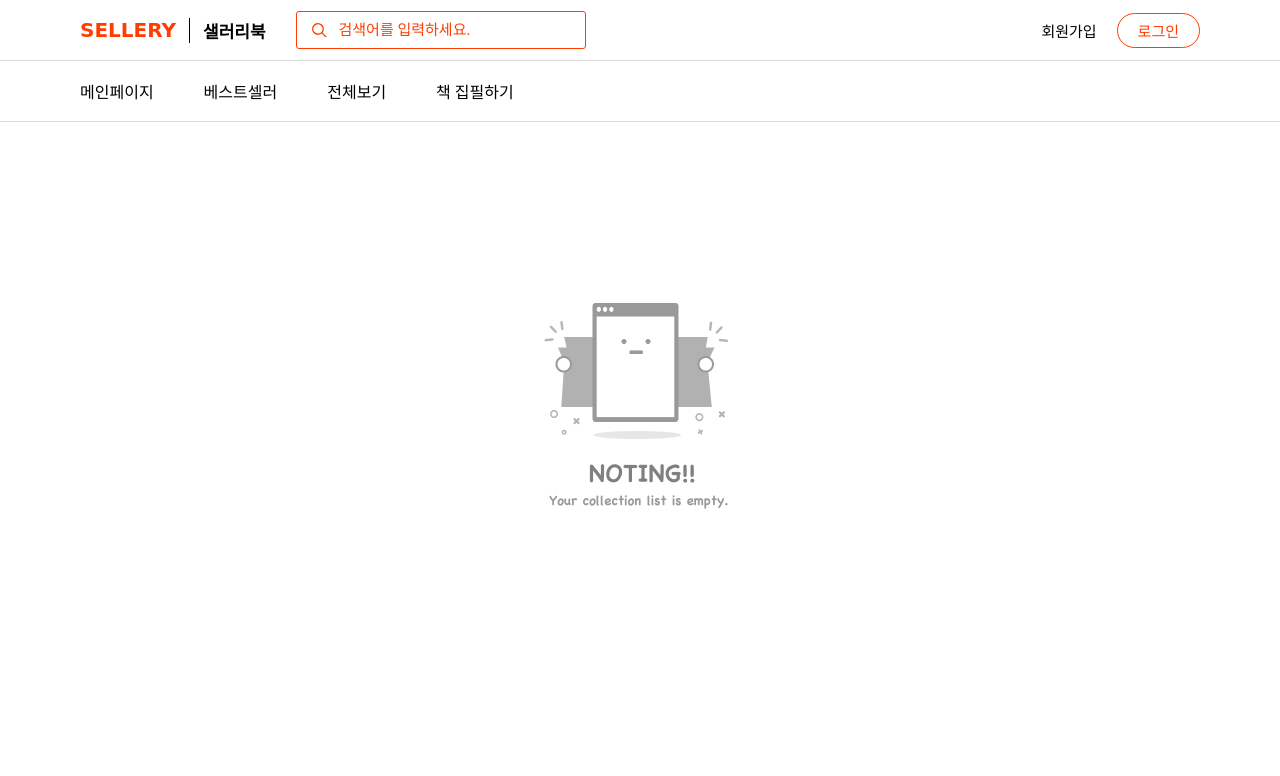
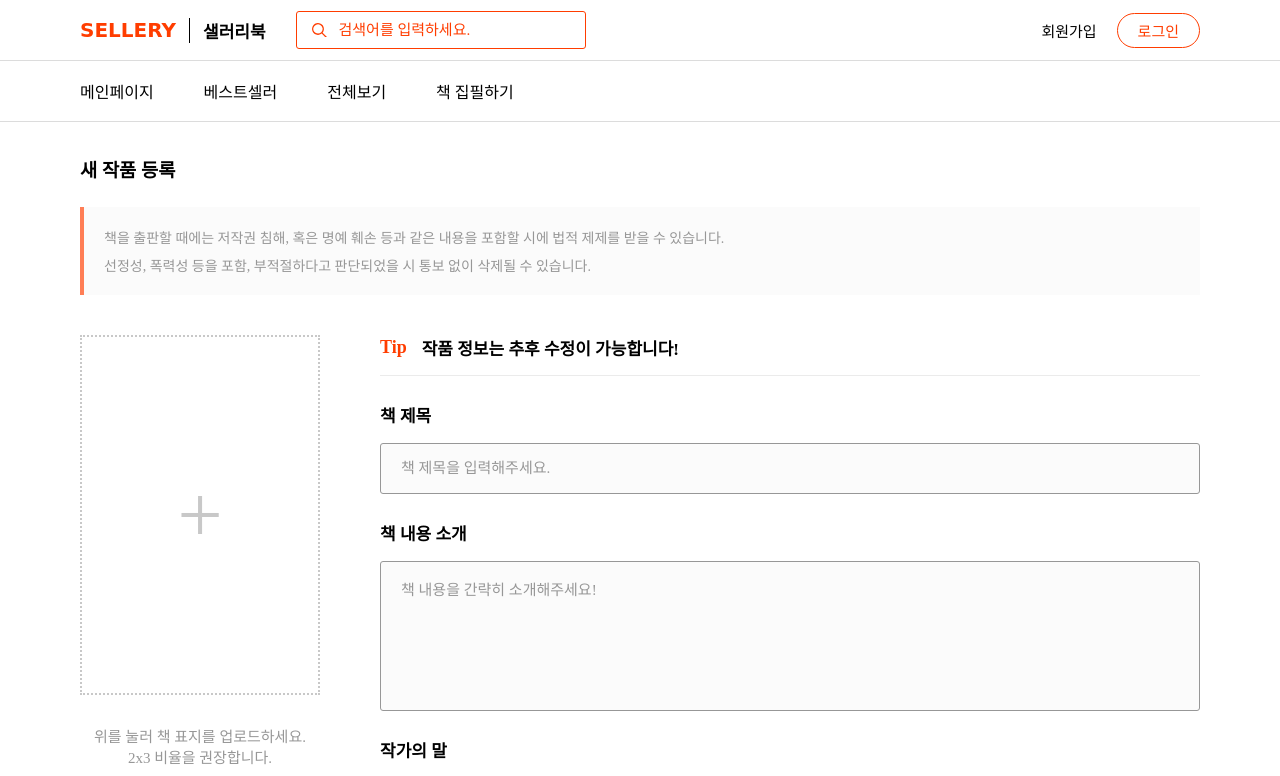
Before and after one commit to jidole02/sellery-book, a Next.js app in the folder next-js/: page /write/new in a window 1280 px wide. Before the commit this address had no page. Shown: the top 776 px of the page. Built offline with nearby package versions, Linux system fonts and the light colour scheme; a web font is replaced by a local one.

Commit message:
[CREATE] WRITE BOOK PAGE

```diff
--- /dev/null
+++ b/next-js/pages/write/new/description.tsx
@@ -0,0 +1,19 @@
+import * as S from "./styles";
+
+export default function Description() {
+  return (
+    <>
+      <h3>새 작품 등록</h3>
+      <S.Description>
+        <p>
+          책을 출판할 때에는 저작권 침해, 혹은 명예 훼손 등과 같은 내용을 포함할
+          시에 법적 제제를 받을 수 있습니다.
+        </p>
+        <p>
+          선정성, 폭력성 등을 포함, 부적절하다고 판단되었을 시 통보 없이 삭제될
+          수 있습니다.{" "}
+        </p>
+      </S.Description>
+    </>
+  );
+}
--- /dev/null
+++ b/next-js/pages/write/new/index.tsx
@@ -0,0 +1,85 @@
+import { useState } from "react";
+import { GenreArr } from "../../../src/utils/export";
+import Description from "./description";
+import * as S from "./styles";
+import Tip from "./tip";
+
+export default function NewPage() {
+  const [data, setData] = useState({
+    coverImg: "",
+    title: "",
+    intro: "",
+    writerComment: "",
+    genre: "",
+  });
+  const { coverImg, title, intro, writerComment, genre } = data;
+  const handleData = (event): void => {
+    const { name, value } = event.target;
+    setData({
+      ...data,
+      [name]: value,
+    });
+  };
+  console.log(data)
+  return (
+    <S.Wrapper>
+      <S.Container>
+        <Description />
+        <S.InpContainer>
+          <>
+            <S.LEFT_SIDE>
+              <button />
+              <p>
+                위를 눌러 책 표지를 업로드하세요.
+                <br /> 2x3 비율을 권장합니다.
+              </p>
+            </S.LEFT_SIDE>
+          </>
+          <>
+            <S.RIGHT_SIDE>
+              <Tip />
+              <>
+                <S.WriteWrapper>
+                  <span>책 제목</span>
+                  <input
+                    type="text"
+                    placeholder="책 제목을 입력해주세요."
+                    name="title"
+                    onChange={handleData}
+                  />
+                </S.WriteWrapper>
+                <S.WriteWrapper>
+                  <span>책 내용 소개</span>
+                  <textarea
+                    placeholder="책 내용을 간략히 소개해주세요!"
+                    name="intro"
+                    onChange={handleData}
+                  />
+                </S.WriteWrapper>
+                <S.WriteWrapper>
+                  <span>작가의 말</span>
+                  <textarea
+                    placeholder="독자에게 하고싶은 말을 적어주세요."
+                    name="writerComment"
+                    onChange={handleData}
+                  />
+                </S.WriteWrapper>
+                <S.WriteWrapper>
+                  <span>장르</span>
+                  <select name="genre" onChange={handleData}>
+                    {GenreArr.map((genre, index) => (
+                      <option key={index} value={genre}>
+                        {genre}
+                      </option>
+                    ))}
+                  </select>
+                </S.WriteWrapper>
+                <button>저장하기</button>
+              </>
+            </S.RIGHT_SIDE>
+          </>
+        </S.InpContainer>
+      </S.Container>
+    </S.Wrapper>
+  );
+}
--- /dev/null
+++ b/next-js/pages/write/new/styles.ts
@@ -0,0 +1,128 @@
+import styled from "@emotion/styled";
+import { CONTAIENR, WRAPPER } from "../../../styles";
+import { COLOR } from "./../../../styles/index";
+
+export const Wrapper = styled(WRAPPER)`
+  padding-top: 35px;
+  padding-bottom: 150px;
+`;
+
+export const Container = styled(CONTAIENR)`
+  display: flex;
+  flex-direction: column;
+`;
+
+export const Description = styled.div`
+  border-left: 4px solid ${COLOR.sub};
+  background: ${COLOR.background};
+  padding: 16px 20px;
+  color: ${COLOR.text};
+  margin-top: 25px;
+  font-size: 14px;
+  & p {
+    margin: 0;
+    padding: 4px 0;
+  }
+`;
+
+export const InpContainer = styled.div`
+  margin-top: 40px;
+  display: flex;
+  justify-content: space-between;
+`;
+
+export const LEFT_SIDE = styled.div`
+  width: 240px;
+  display: flex;
+  flex-direction: column;
+  align-items: center;
+  & button {
+    width: 100%;
+    height: 360px;
+    background: none;
+    border: 2px dotted rgb(200, 200, 200);
+    font-size: 80px;
+    color: rgb(200, 200, 200);
+    &::after {
+      content: "+";
+    }
+  }
+  & p {
+    text-align: center;
+    font-size: 15px;
+    color: ${COLOR.text};
+    margin-top: 30px;
+  }
+`;
+
+export const RIGHT_SIDE = styled.div`
+  display: flex;
+  flex-direction: column;
+  gap: 26px;
+  width: 820px;
+  & button {
+    background: ${COLOR.main};
+    color: white;
+    width: 100%;
+    font-size: 20px;
+    padding: 15px 0;
+    box-sizing: content-box;
+    border-radius: 3px;
+    margin-top: 20px;
+    font-weight: bold;
+    opacity: 0.5;
+  }
+`;
+
+export const Tip = styled.div`
+  padding-bottom: 15px;
+  font-size: 17px;
+  border-bottom: 1px solid #ebebeb;
+  width: 100%;
+  display: flex;
+  align-items: center;
+  & b {
+    font-size: 18px;
+    color: ${COLOR.main};
+  }
+  & aside {
+    font-weight: bold;
+    color: black;
+    margin-left: 15px;
+  }
+`;
+
+export const WriteWrapper = styled.div`
+  display: flex;
+  flex-direction: column;
+  gap: 16px;
+  font-size: 17px;
+  color: black;
+  font-weight: bold;
+  & input,
+  textarea,
+  select {
+    outline: none;
+    border: 1px solid ${COLOR.text};
+    color: ${COLOR.text};
+    box-sizing: border-box;
+    padding: 16px 20px;
+    font-size: 15px;
+    color: black;
+    &::placeholder {
+      color: ${COLOR.text};
+    }
+    border-radius: 3px;
+    background: ${COLOR.background};
+  }
+  & textarea {
+    height: 150px;
+    resize: none;
+  }
+  & select {
+    background: none;
+    border: 1px solid ${COLOR.main};
+    color: ${COLOR.main};
+    cursor: pointer;
+  }
+`;
--- /dev/null
+++ b/next-js/pages/write/new/tip.tsx
@@ -0,0 +1,10 @@
+import * as S from "./styles";
+
+export default function Tip() {
+  return (
+    <S.Tip>
+      <b>Tip</b>
+      <aside>작품 정보는 추후 수정이 가능합니다!</aside>
+    </S.Tip>
+  );
+}
--- /dev/null
+++ b/next-js/src/utils/export.ts
@@ -0,0 +1,12 @@
+export const GenreArr = [
+  "SF판타지",
+  "소설",
+  "로맨스",
+  "자기계발",
+  "경제경영",
+  "범죄/추리물",
+  "호러",
+  "역사",
+  "제테크 금웅",
+  "기타",
+];
--- a/next-js/styles/index.ts
+++ b/next-js/styles/index.ts
@@ -6,6 +6,7 @@ export const COLOR = {
   text: "#979797",
   yellow: "#ffcc57",
   border: "#dcdcdc",
+  background : "#FBFBFB",
 };
 
 export const WRAPPER = styled.div`
```
Also changed, not shown: next-js/pages/write/index.tsx (+5 -2 lines).
